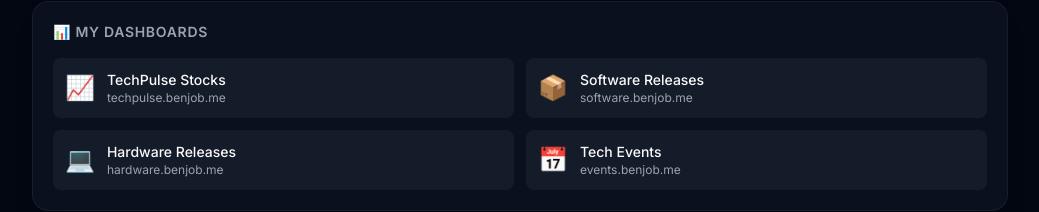
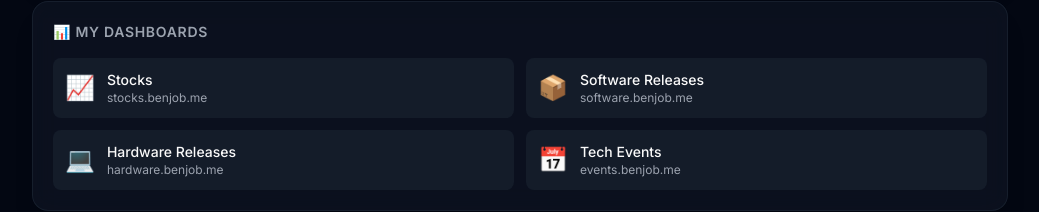
Before and after one commit to benjaminjob1/bens-hub-dashboard, a Next.js app: page / in a window 1280 px wide. Shown: the part 1472-1684 px from the top of the page, without its empty margins (120-1159 px from the left). Built offline with nearby package versions, Linux system fonts and the light colour scheme.

Commit message:
fix: stocks.benjob.me instead of techpulse

```diff
--- a/src/app/page.tsx
+++ b/src/app/page.tsx
@@ -398,11 +398,11 @@ export default function Home() {
       {/* Dashboards */}
       <GlassCard title="📊 My Dashboards">
         <div className="grid grid-cols-1 sm:grid-cols-2 gap-3">
-          <a href="https://techpulse.benjob.me" target="_blank" rel="noopener noreferrer" className="flex items-center gap-3 p-3 rounded-lg bg-gray-800/50 hover:bg-gray-700/50 transition-colors">
+          <a href="https://stocks.benjob.me" target="_blank" rel="noopener noreferrer" className="flex items-center gap-3 p-3 rounded-lg bg-gray-800/50 hover:bg-gray-700/50 transition-colors">
             <span className="text-2xl">📈</span>
             <div>
-              <div className="text-sm font-medium">TechPulse Stocks</div>
-              <div className="text-xs text-gray-400">techpulse.benjob.me</div>
+              <div className="text-sm font-medium">Stocks</div>
+              <div className="text-xs text-gray-400">stocks.benjob.me</div>
             </div>
           </a>
           <a href="https://software.benjob.me" target="_blank" rel="noopener noreferrer" className="flex items-center gap-3 p-3 rounded-lg bg-gray-800/50 hover:bg-gray-700/50 transition-colors">
```
